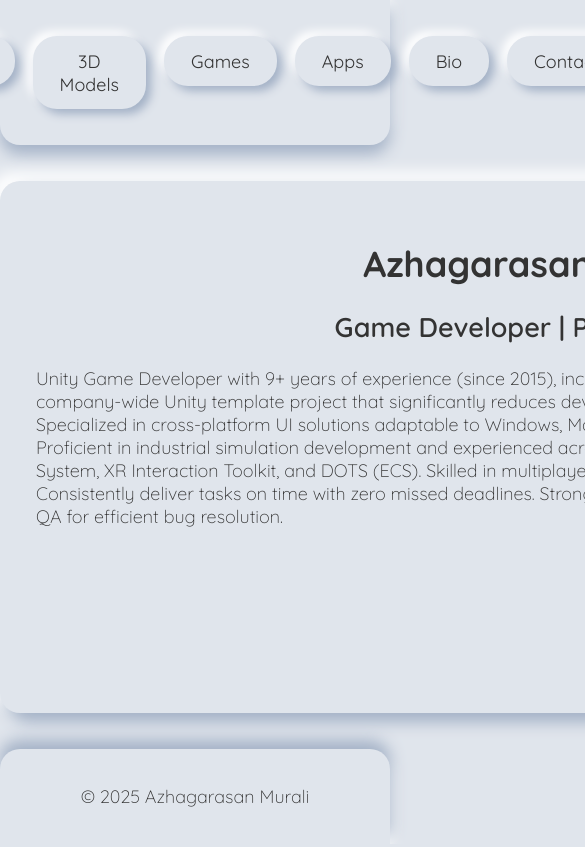
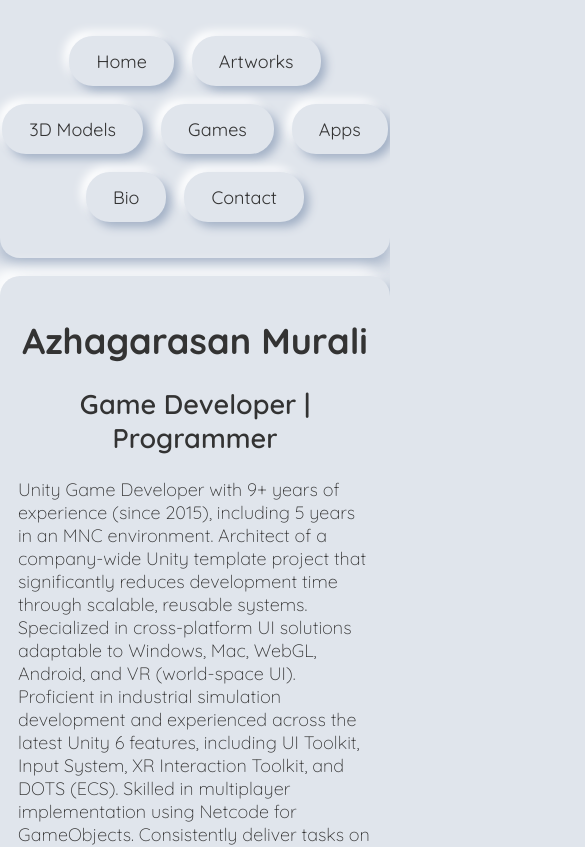
Before and after one commit to azhagarasanmurali/azhagarasanmurali.github.io, a React (Create React App) app: page / in a window 390 px wide. Shown: the top 847 px of the page, 585 px wide, since content can reach past the window. Built offline with nearby package versions, Linux system fonts and the light colour scheme.

Commit message:
made the page responsive for mobile view

```diff
--- a/src/styles/App.css
+++ b/src/styles/App.css
@@ -7,7 +7,8 @@
 
 .theme-container {
 	flex: 1;
-	width: 1000px;
+	width: 100%;
+	max-width: 1000px;
 	margin: 2rem auto;
 	padding: 2rem;
 	background: var(--bg);
@@ -15,18 +16,40 @@
 	box-shadow: 9px 9px 16px var(--shadow-dark),
 		-9px -9px 16px var(--shadow-light);
 	color: var(--text);
+	box-sizing: border-box;
 }
 
-/* NAVBAR STYLING */
 .theme-nav {
 	border-bottom-left-radius: 20px;
 	border-bottom-right-radius: 20px;
 	background: var(--bg);
 	box-shadow: 0 9px 16px var(--shadow-dark), 0 -9px 16px var(--shadow-light);
 	padding: 2rem 0;
+	overflow-x: auto;
 }
 
-/* FOOTER STYLING */
+nav {
+	display: flex;
+	justify-content: center;
+	flex-wrap: wrap;
+}
+
+nav ul {
+	list-style: none;
+	display: flex;
+	gap: 1em;
+	margin: 0;
+	padding: 0;
+	flex-wrap: wrap;
+	justify-content: center;
+}
+
+nav ul li a {
+	color: var(--text);
+	text-decoration: none;
+	white-space: nowrap;
+}
+
 .theme-footer {
 	border-top-left-radius: 20px;
 	border-top-right-radius: 20px;
@@ -38,26 +61,6 @@
 	margin-top: auto;
 }
 
-/* Navbar internal layout */
-nav {
-	display: flex;
-	justify-content: center;
-}
-
-nav ul {
-	list-style: none;
-	display: flex;
-	gap: 1em;
-	margin: 0;
-	padding: 0;
-}
-
-nav ul li a {
-	color: var(--text);
-	text-decoration: none;
-}
-
-/* Page text reset */
 body,
 html {
 	margin: 0;
@@ -73,3 +76,14 @@ a {
 	text-align: center;
 	text-decoration: none;
 }
+
+/* Responsive */
+@media (max-width: 1000px) {
+	.theme-container {
+		width: 100%;
+		margin: 1rem 0;
+		padding: 1rem;
+		border-radius: 0;
+		box-shadow: none;
+	}
+}
```
